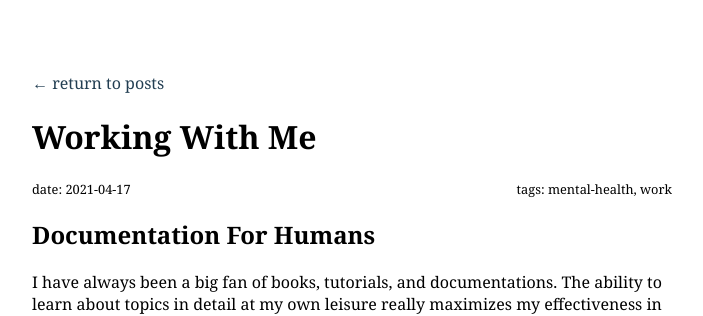
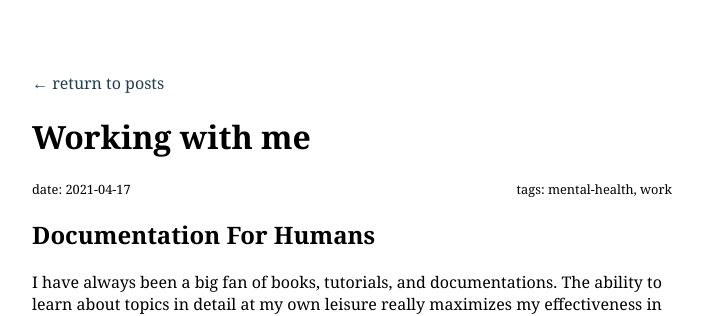
Before and after one commit to leoxlin/blog, a Jekyll site: the page built from _posts/2021-04-17-working-with-me.md, in a window 1280 px wide and 900 px high. Shown: the top 316 px of the window, without its empty margins (288-991 px from the left). Built offline with Jekyll 4.4.1, drawn with Linux system fonts in a browser that asks for light colours.

```diff
--- a/_posts/2021-04-17-working-with-me.md
+++ b/_posts/2021-04-17-working-with-me.md
@@ -1,6 +1,6 @@
 ---
 layout:     post
-title:      "Working With Me"
+title:      "Working with me"
 date:       2021-04-17
 tags:       mental-health work
 ---
```
